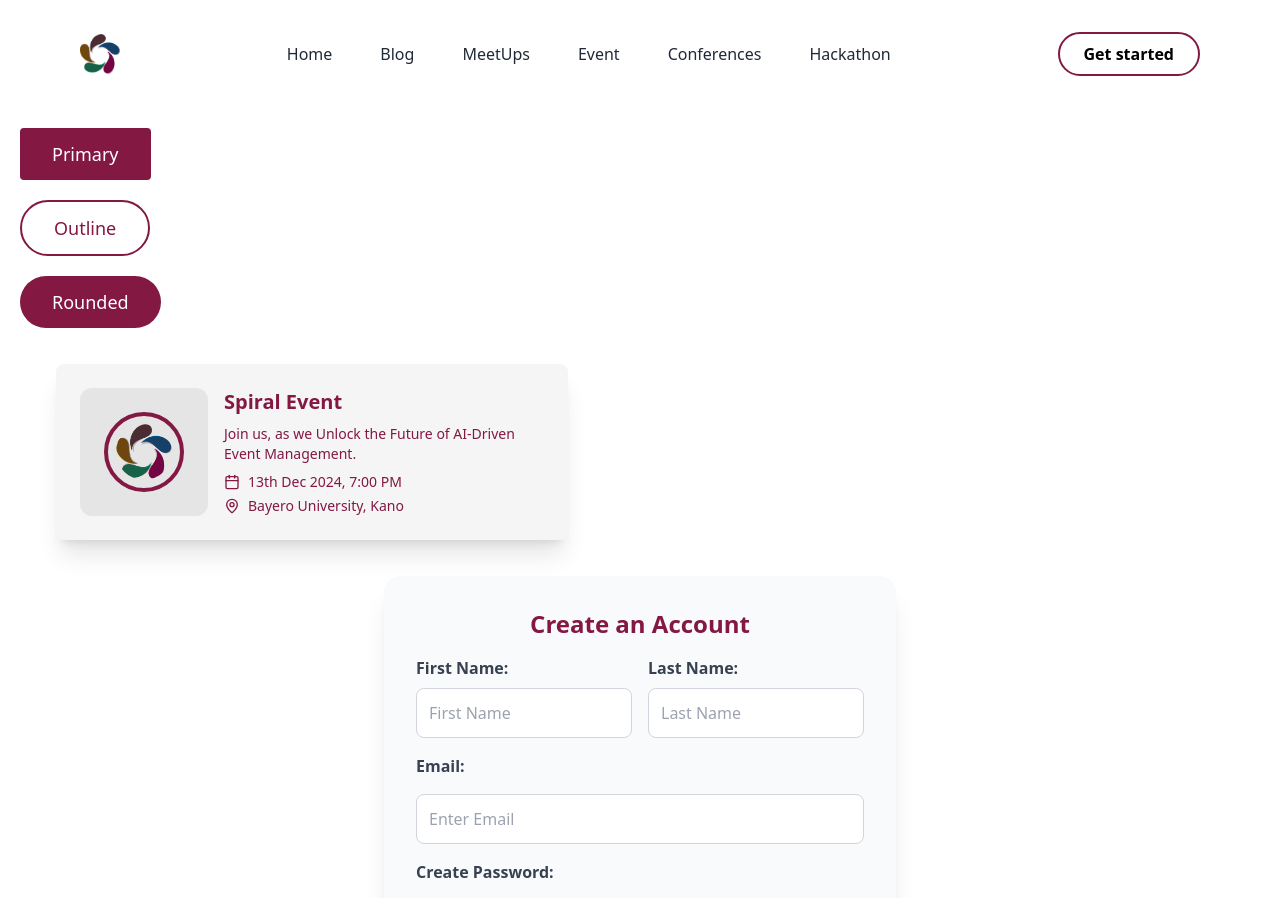
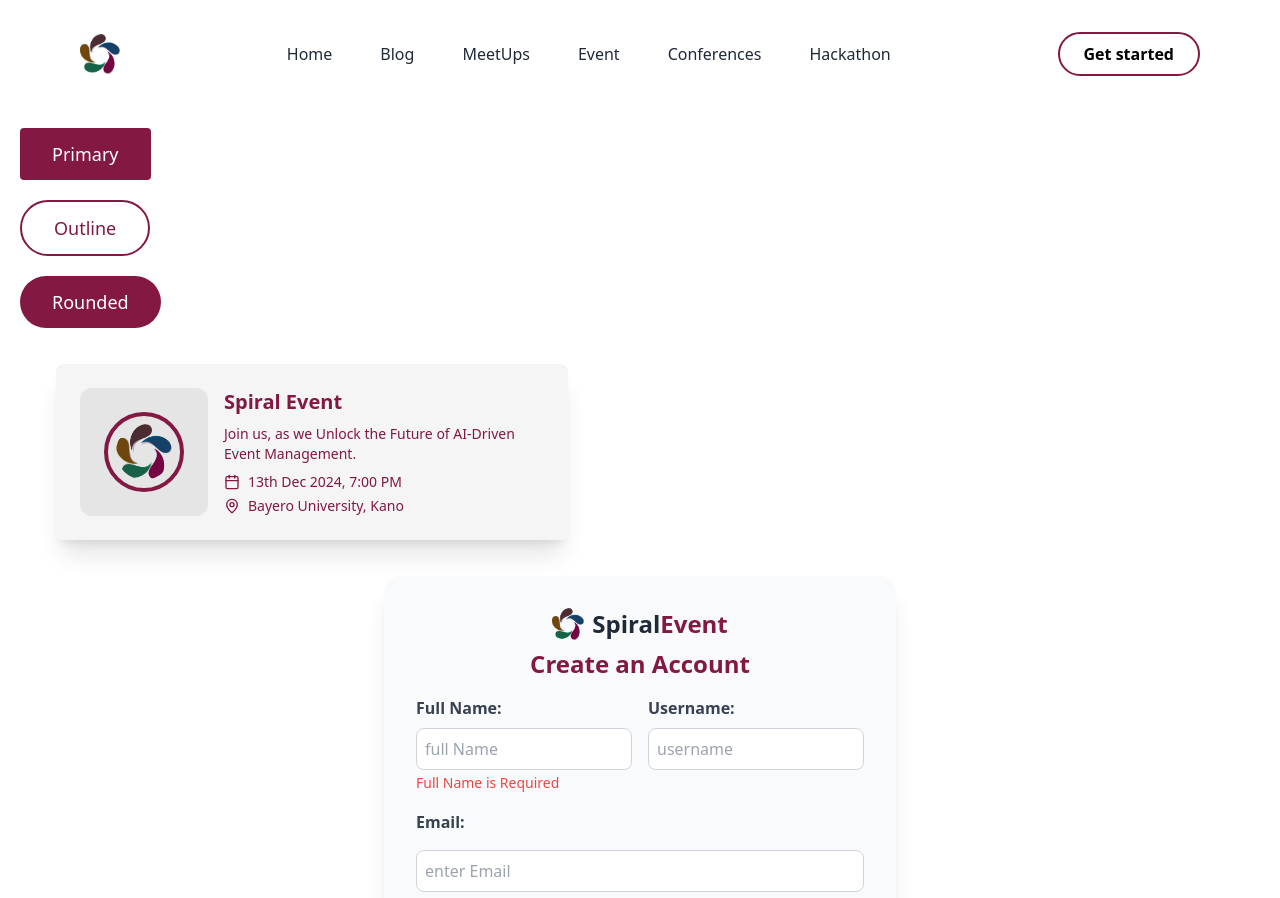
Before and after one commit to Anonymous-nerds/spiralevent-app, a React (Vite) app: page /sample in a window 1280 px wide. Shown: the top 898 px of the page. Built offline with nearby package versions, Linux system fonts and the light colour scheme.

Commit message:
usestate added

```diff
--- a/src/components/ui/contactForm.jsx
+++ b/src/components/ui/contactForm.jsx
@@ -1,17 +1,28 @@
-import React from "react";
-import logo from '../../assets/spiraleE4.png'
+import React, { useState } from "react";
+import logo from "../../assets/spiraleE4.png";
 
 const contactForm = () => {
+
+  const [error, isError] = useState(false);
+
+  const handleSubmit = (e) => {
+    e.preventDefault();
+    alert("Hello World");
+  };
+
   return (
     <div>
-      <form className="max-w-lg mx-auto bg-gray-50 rounded-2xl shadow-xl m-8 p-8">
-        {/* <h3 className="text-3xl md:text-4xl font-bold flex gap-3 text-gray-800 mb-2">
-          <img src={logo} alt="" className="h-10" />{" "}
+      <form
+        onSubmit={handleSubmit}
+        className="max-w-lg mx-auto bg-gray-50 rounded-2xl shadow-xl m-8 p-8"
+      >
+        <h3 className="text-2xl md:text-2xl font-bold flex justify-center gap-2 text-gray-800 mb-2">
+          <img src={logo} alt="" className="h-8" />{" "}
           <span>
             Spiral
             <span className="text-pink-900">Event</span>
           </span>
-        </h3> */}
+        </h3>
 
         <h2 className="text-2xl font-bold mb-4 text-pink-900 flex justify-center">
           Create an Account
@@ -21,30 +32,34 @@ const contactForm = () => {
           <div className="grid md:grid-cols-2 gap-4">
             <div>
               <label className="block text-gray-700 font-bold mb-2">
-                First Name:
+                Full Name:
               </label>
               <input
                 type="text"
-                placeholder="First Name"
-                className="w-full border border-gray-300 rounded-lg p-3 focus:ring-2 focus:ring-pink-900 focus:outline-none"
+                placeholder="full Name"
+                className="w-full border border-gray-300 rounded-lg p-2 focus:ring-2 focus:ring-pink-900 focus:outline-none"
               />
+
+              <span className="text-red-500 w-full text-sm">
+                Full Name is Required
+              </span>
             </div>
             <div>
               <label className="block text-gray-700 font-bold mb-2">
-                Last Name:
+                Username:
               </label>
               <input
                 type="text"
-                placeholder="Last Name"
-                className="w-full border border-gray-300 rounded-lg p-3 focus:ring-2 focus:ring-pink-900 focus:outline-none"
+                placeholder="username"
+                className="w-full border border-gray-300 rounded-lg p-2 focus:ring-2 focus:ring-pink-900 focus:outline-none"
               />
             </div>
           </div>
           <label className="block text-gray-700 font-bold mb-2">Email:</label>
           <input
             type="email"
-            placeholder="Enter Email"
-            className="w-full border border-gray-300 rounded-lg p-3 focus:ring-2 focus:ring-pink-900 focus:outline-none"
+            placeholder="enter Email"
+            className="w-full border border-gray-300 rounded-lg p-2 focus:ring-2 focus:ring-pink-900 focus:outline-none"
           />
           <label className="block text-gray-700 font-bold mb-2">
             Create Password:
@@ -52,7 +67,7 @@ const contactForm = () => {
           <input
             type="password"
             placeholder="create password"
-            className="w-full border border-gray-300 rounded-lg p-3 focus:ring-2 focus:ring-pink-900 focus:outline-none"
+            className="w-full border border-gray-300 rounded-lg p-2 focus:ring-2 focus:ring-pink-900 focus:outline-none"
           />
           <label className="block text-gray-700 font-bold mb-2">
             Confirm Password:{" "}
@@ -60,7 +75,7 @@ const contactForm = () => {
           <input
             type="password"
             placeholder="confirm password"
-            className="w-full border border-gray-300 rounded-lg p-3 focus:ring-2 focus:ring-pink-900 focus:outline-none"
+            className="w-full border border-gray-300 rounded-lg p-2 focus:ring-2 focus:ring-pink-900 focus:outline-none"
           />
         </div>
         <button
```
